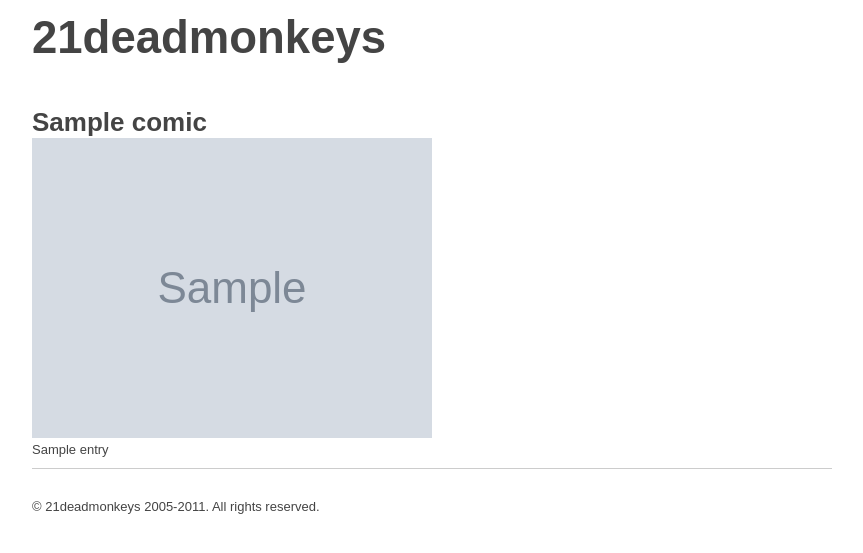
After one commit to xtine/deadcomicker, a Python web app: template templates/index.html in a window 1280 px wide. The commit adds this page. Shown: the top 553 px of the page, without its empty margins (208-1071 px from the left). Run offline with Jinja, Linux system fonts and the light colour scheme; the template is opened without the code that fills it: most values are stand-ins (such as "Sample title", 1, 10 or a date in 2020); grey boxes marked "Sample" are stand-in pictures.

Commit message:
basic template styles

```diff
--- a/static/css/style.css
+++ b/static/css/style.css
@@ -81,10 +81,31 @@ a:hover { color: #036; }
 	July 10, 2011
 */
 
+#container {
+	width: 800px;
+	margin: auto;
+}
 
+header {
+	padding: 10px 0 30px 0;
+}
 
+header h1 {
+	font-size: 3.5em;
+}
 
+#main h2 {
+	font-size: 2em;
+}
 
+#main article {
+	padding: 10px 0;
+	border-bottom: 1px solid #ccc;
+}
+
+footer {
+	padding: 30px 0;
+}
 
 
 
--- a/templates/base.html
+++ b/templates/base.html
@@ -8,7 +8,7 @@
 	<meta charset="UTF-8">
 	<meta http-equiv="X-UA-Compatible" content="IE=edge,chrome=1">
 
-	<title></title>
+	<title>21deadmonkeys</title>
 	<meta name="description" content="">
 	<meta name="author" content="">
 
@@ -25,11 +25,11 @@
 		</header>
 
 		<div id="main">
-
+            {% block content %}{% endblock %}
 		</div>
 
 		<footer>
-
+            © 21deadmonkeys 2005-2011. All rights reserved.
 		</footer>
 	</div>
 
--- /dev/null
+++ b/templates/index.html
@@ -0,0 +1,10 @@
+{% extends "base.html" %}
+                {% block content %}
+                    {% for comic in comics %}
+                        <article>
+                            <h2>{{comic.title}}</h2>
+                            <img src="/media/{{comic.image}}" />
+                            <p>{{comic.entry}}</p>
+                        </article>
+                    {% endfor %}
+                {% endblock %}
--- a/urls.py
+++ b/urls.py
@@ -9,7 +9,7 @@ urlpatterns = patterns('',
     (r'^admin/doc/', include('django.contrib.admindocs.urls')),
     (r'^admin/', include(admin.site.urls)),
     (r'^grappelli/', include('grappelli.urls')),
-
+    (r'^$', 'comics.views.index'),
 )
 
 if settings.LOCAL_MEDIA:
```
Also changed, not shown: comics/views.py (+11 -1 lines).
